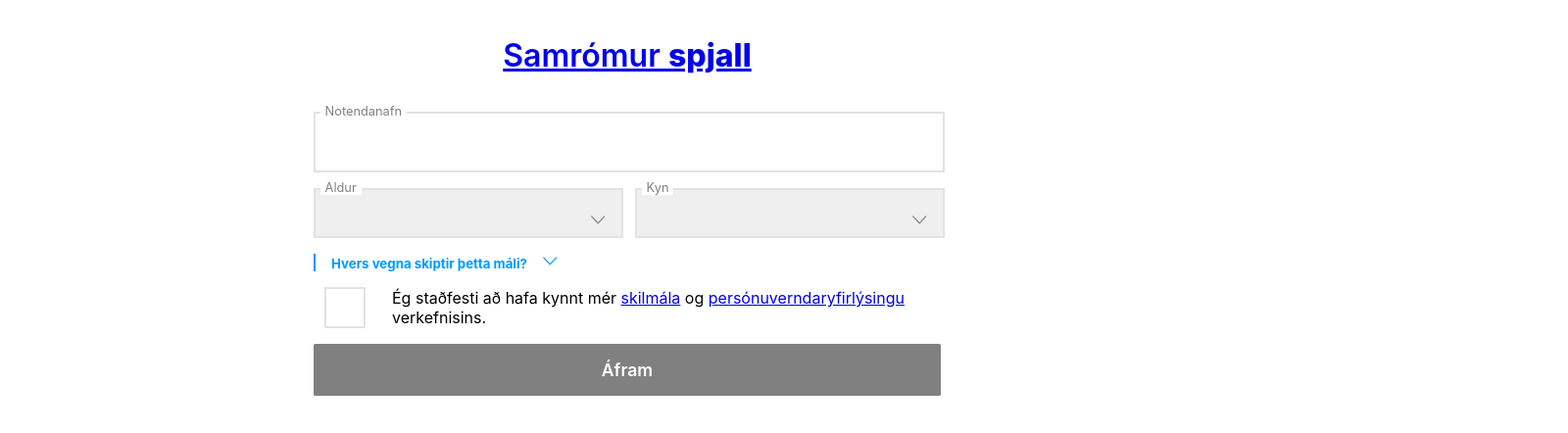
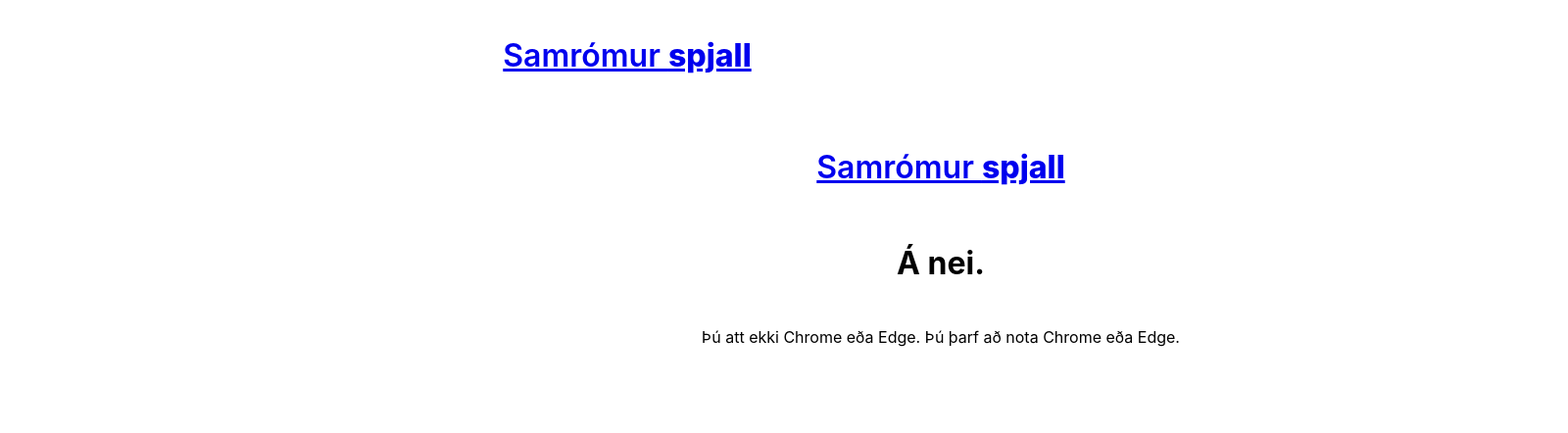
Before and after one commit to cadia-lvl/samromur-chat, a React app in the folder frontend/: page /1 in a window 1280 px wide. Shown: the top 442 px of the page at 98% size, 1600 px wide, since content can reach past the window. Built offline with nearby package versions, Linux system fonts and the light colour scheme.

Commit message:
Unsupported browser warning message

```diff
--- a/frontend/src/components/frontpage/index.tsx
+++ b/frontend/src/components/frontpage/index.tsx
@@ -6,8 +6,9 @@
 } from "react-router-dom";
 
 import TextInput from '../ui/input/text-input';
-
 import Layout from '../ui/layout';
+import UnsupportedBrowser from '../ui/unsupported-browser';
+import { isChromium } from '../../utilities/utils';
 
 const FrontPageContainer = styled.div`
     display: flex;
@@ -76,6 +77,7 @@
     }
 
     render() {
+        if (isChromium()) {
             return (
                 <Layout>
                     <FrontPageContainer>
@@ -94,6 +96,12 @@
                     </FrontPageContainer>
                 </Layout>
             );
+        } else {
+            return (
+                <UnsupportedBrowser>
+                </UnsupportedBrowser>
+            )
+        }
     }
 }
 
--- a/frontend/src/components/setup/demographics.tsx
+++ b/frontend/src/components/setup/demographics.tsx
@@ -9,6 +9,8 @@
 import Checkbox from '../ui/input/checkbox';
 import TextInput from '../ui/input/text-input';
 import NewTabLink from './new-tab-link';
+import UnsupportedBrowser from '../ui/unsupported-browser';
+import { isChromium } from '../../utilities/utils';
 
 const DemographicContainer = styled.div`
     display: grid;
@@ -151,6 +153,7 @@
     }
 
     render() {
+        if (isChromium()) {
             const { age, agreed, gender, username } = this.state;
             const terms = '/skilmalar';
             const privacypolicy = '/personuvernd';
@@ -184,5 +187,11 @@
                     <SubmitButton onClick={this.onSubmit} disabled={!agreed || !age.name || !gender.name || !username}><span>Áfram</span></SubmitButton>
                 </DemographicContainer>
             );
+        } else {
+            return (
+                <UnsupportedBrowser>
+                </UnsupportedBrowser>
+            )
         }
     }
+}
--- /dev/null
+++ b/frontend/src/components/ui/unsupported-browser.tsx
@@ -0,0 +1,27 @@
+import * as React from 'react';
+import styled from 'styled-components';
+import Layout from '../ui/layout';
+import { unsupportedText } from '../../constants/is-is';
+
+const UnsupportedBrowserContainer = styled.div`
+    width: 100%;
+    margin: 0 auto;
+    display: flex;
+    flex-direction: column;
+    align-items: center;
+    gap: 0.5rem;
+`;
+
+export default class UnsupportedBrowser extends React.Component {
+
+    render() {
+        return (
+                <Layout>
+                    <UnsupportedBrowserContainer>
+                            <h1>{unsupportedText.unsupportedBrowserHeading}</h1>
+                            <p>{unsupportedText.unsupportedBrowserContent}</p>
+                    </UnsupportedBrowserContainer>
+                </Layout>
+        );
+    }
+}
--- /dev/null
+++ b/frontend/src/constants/is-is.ts
@@ -0,0 +1,4 @@
+export const unsupportedText = {
+    unsupportedBrowserHeading : "Á nei.",
+    unsupportedBrowserContent : "Þú att ekki Chrome eða Edge. Þú þarf að nota Chrome eða Edge."
+}
--- a/frontend/src/utilities/utils.ts
+++ b/frontend/src/utilities/utils.ts
@@ -8,3 +8,15 @@
         [array[j], array[i]] = [array[i], array[j]]; // reassing using destructuring
     }
 }
+
+export function isChromium(){
+    // TODO:  Use feature detection when possible.
+
+    // Check if is chrome
+    let isChrome = !!window.chrome;
+
+    // Thank you https://stackoverflow.com/a/9851769
+    // Edge (based on chromium) detection
+    let isEdgeChromium = isChrome && (navigator.userAgent.indexOf("Edg") !== -1);
+    return isChrome || isEdgeChromium;
+}
```
Lines whose indentation alone changed are shown as unchanged.
